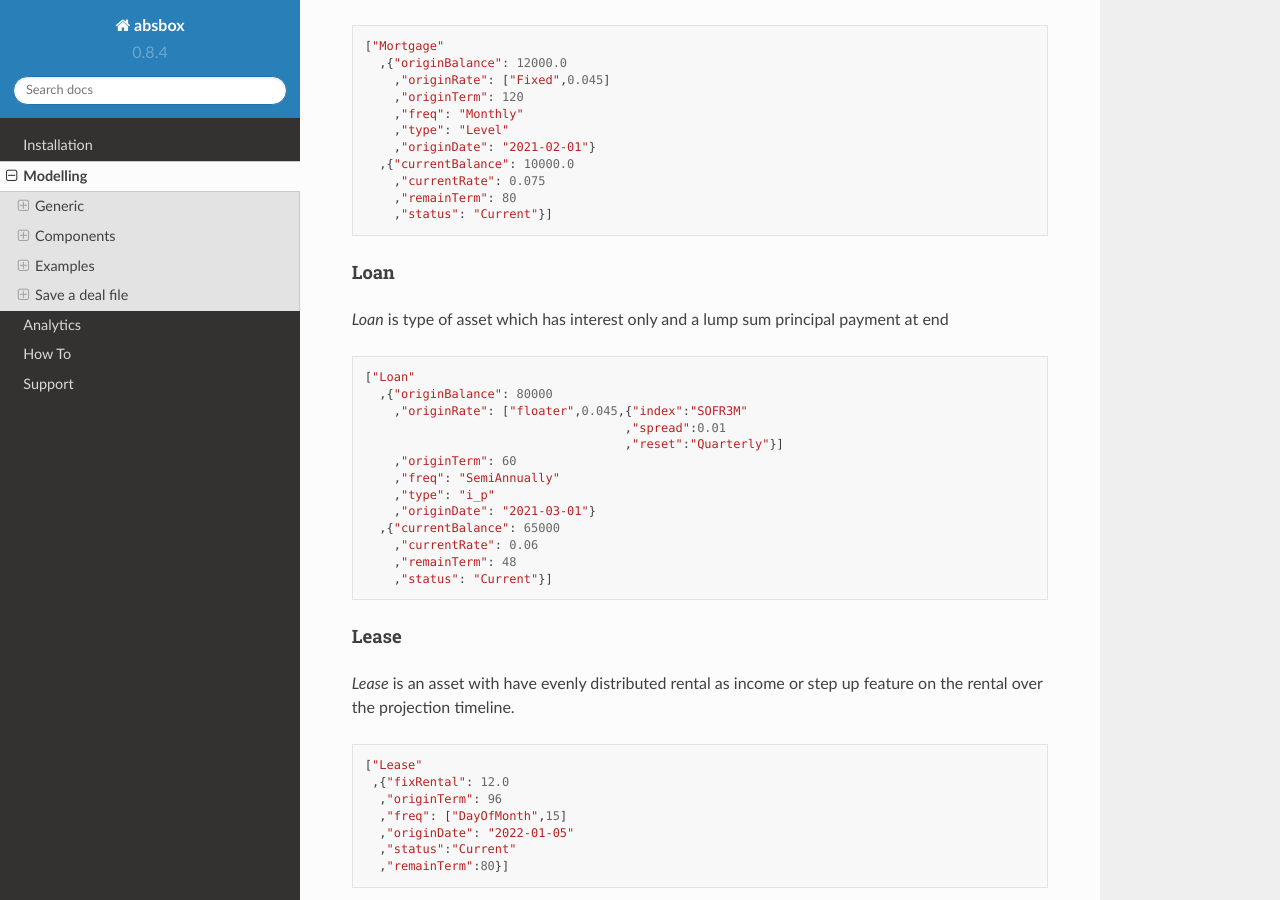
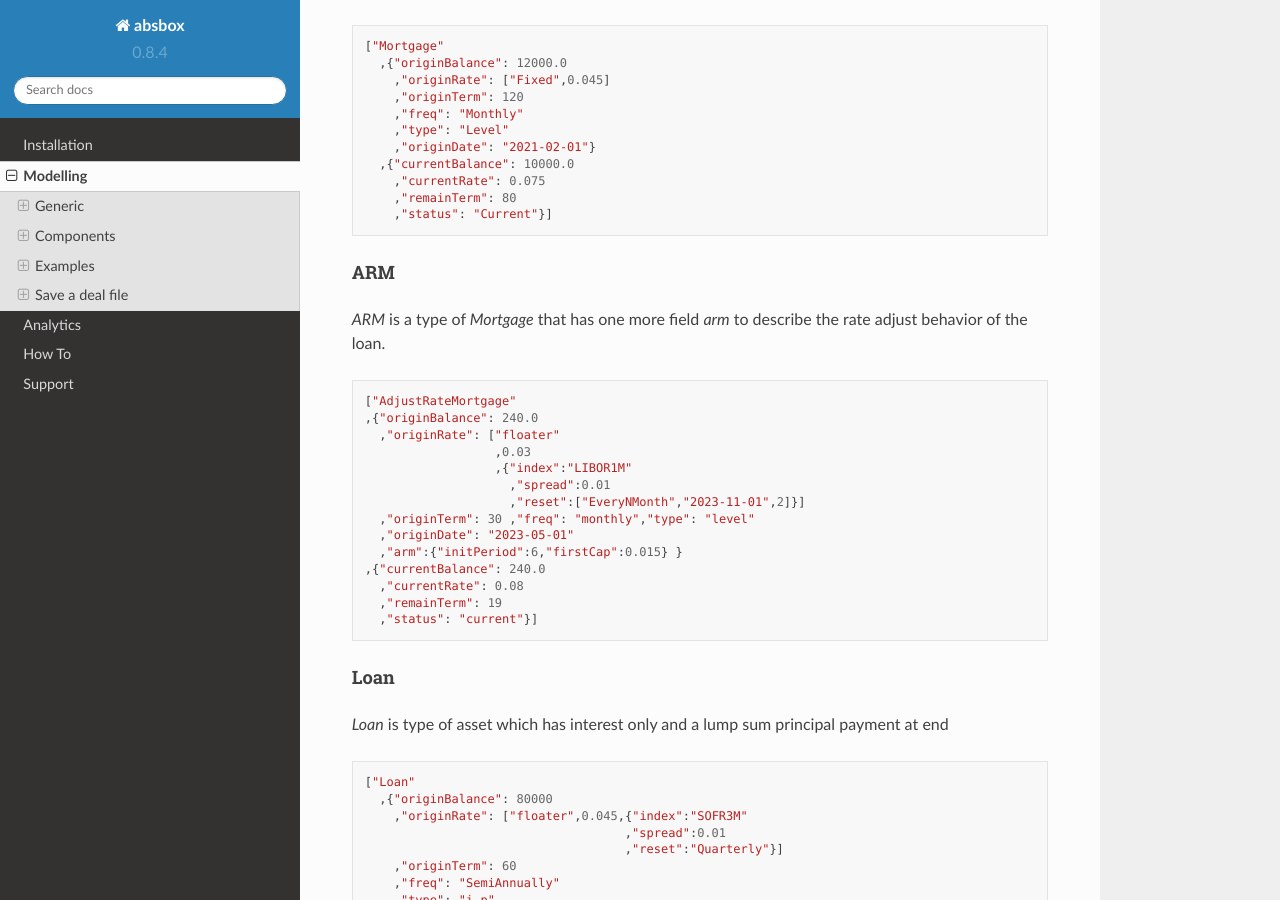
Before and after one commit to yellowbean/absbox-doc, a Sphinx documentation site: the page built from docs/source/modeling.rst, in a window 1280 px wide and 900 px high, scrolled down 7032 px. Built offline with Sphinx 7.4.7 and the Read the Docs theme 2.0.0, drawn with Linux system fonts in a browser that asks for light colours.

Commit message:
add ARM to asset section

```diff
--- a/docs/source/modeling.rst
+++ b/docs/source/modeling.rst
@@ -328,7 +328,6 @@ Mortgage
 
 .. code-block:: python
 
-
   ["Mortgage"
     ,{"originBalance": 12000.0
       ,"originRate": ["Fixed",0.045]
@@ -340,6 +339,29 @@ Mortgage
       ,"currentRate": 0.075
       ,"remainTerm": 80
       ,"status": "Current"}]
+
+ARM
+^^^^^^^^
+
+`ARM` is a type of `Mortgage` that has one more field `arm` to describe the rate adjust behavior of the loan.
+
+.. code-block:: python
+
+
+    ["AdjustRateMortgage"
+    ,{"originBalance": 240.0
+      ,"originRate": ["floater"
+                      ,0.03
+                      ,{"index":"LIBOR1M"
+                        ,"spread":0.01
+                        ,"reset":["EveryNMonth","2023-11-01",2]}]
+      ,"originTerm": 30 ,"freq": "monthly","type": "level"
+      ,"originDate": "2023-05-01"
+      ,"arm":{"initPeriod":6,"firstCap":0.015} }
+    ,{"currentBalance": 240.0
+      ,"currentRate": 0.08
+      ,"remainTerm": 19
+      ,"status": "current"}]
 
 Loan
 ^^^^^^^^^^
```
